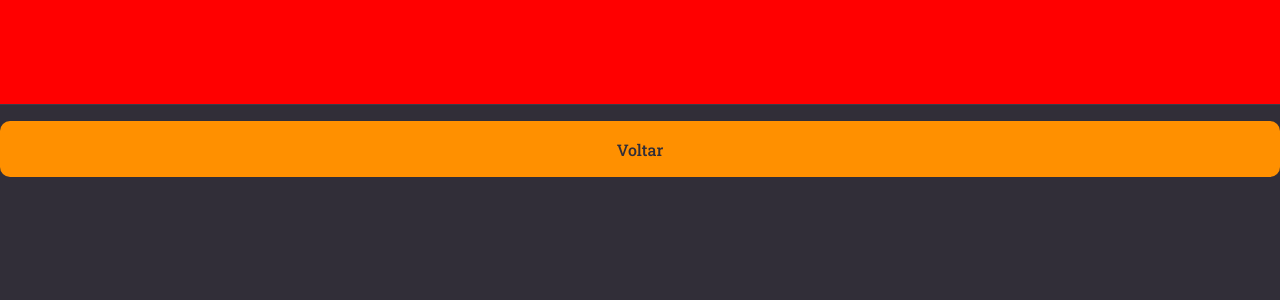
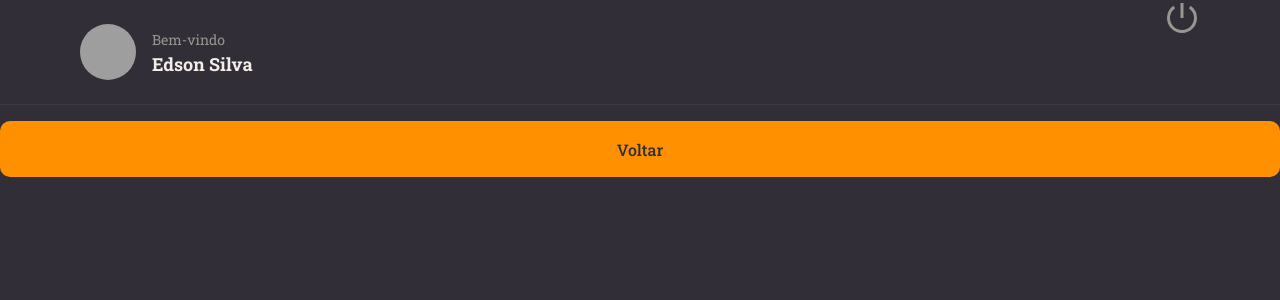
Before and after one commit to edson670/react-rocketnotes, a React (Vite) app: page / in a window 1280 px wide. Shown: the top 300 px of the page. Built offline with nearby package versions, Linux system fonts and the light colour scheme; grey boxes are pictures that could not be loaded.

Commit message:
criando componetes e ajustando cabecario

```diff
--- a/package.json
+++ b/package.json
@@ -11,6 +11,7 @@
   "dependencies": {
     "react": "^18.2.0",
     "react-dom": "^18.2.0",
+    "react-icons": "^4.4.0",
     "styled-components": "^5.3.5"
   },
   "devDependencies": {
--- a/src/components/Header/index.jsx
+++ b/src/components/Header/index.jsx
@@ -1,9 +1,21 @@
-import { Container } from "./styles";
+import { Container, Profile, Logout} from "./styles";
+import { RiShutDownLine} from 'react-icons/ri'
 
 export function Header(){
     return(
         <Container>
+            <Profile>
+                <img src="https://github.com/edson670.png" alt="foto do usuario"/>
 
+                <div>
+                    <span>Bem-vindo</span>
+                    <strong>Edson Silva</strong>
+                </div>
+            </Profile>
+
+            <Logout>
+                <RiShutDownLine/>
+            </Logout>
         </Container>
     )
 }
--- a/src/components/Header/styles.js
+++ b/src/components/Header/styles.js
@@ -14,5 +14,43 @@
     justify-content: space-between;
 
     padding: 0 80px;
-    background: red;
+
 `
+
+export const Profile = styled.div`
+    display: flex;
+    align-items: center;
+
+    >img {
+        width: 56px;
+        height: 56px;
+        border-radius: 50%;
+    }
+
+    >div {
+        display: flex;
+        flex-direction: column;
+        margin-left: 16px;
+        line-height: 24px;
+
+        span {
+            font-size: 14px;
+            color: ${({ theme }) => theme.COLORS.GRAY_100 };
+        }
+
+        strong {
+            font-size: 18px;
+            color: ${({ theme }) => theme.COLORS.WHITE};
+        }
+    }
+`
+
+export const Logout = styled.button`
+    border: none;
+    background: none;
+
+    >svg {
+        color: ${({ theme }) => theme.COLORS.GRAY_100 };
+        font-size: 36px;
+    }
+`
```
Also changed, not shown: 1 other file (tests, documents, lock files or other folders).
